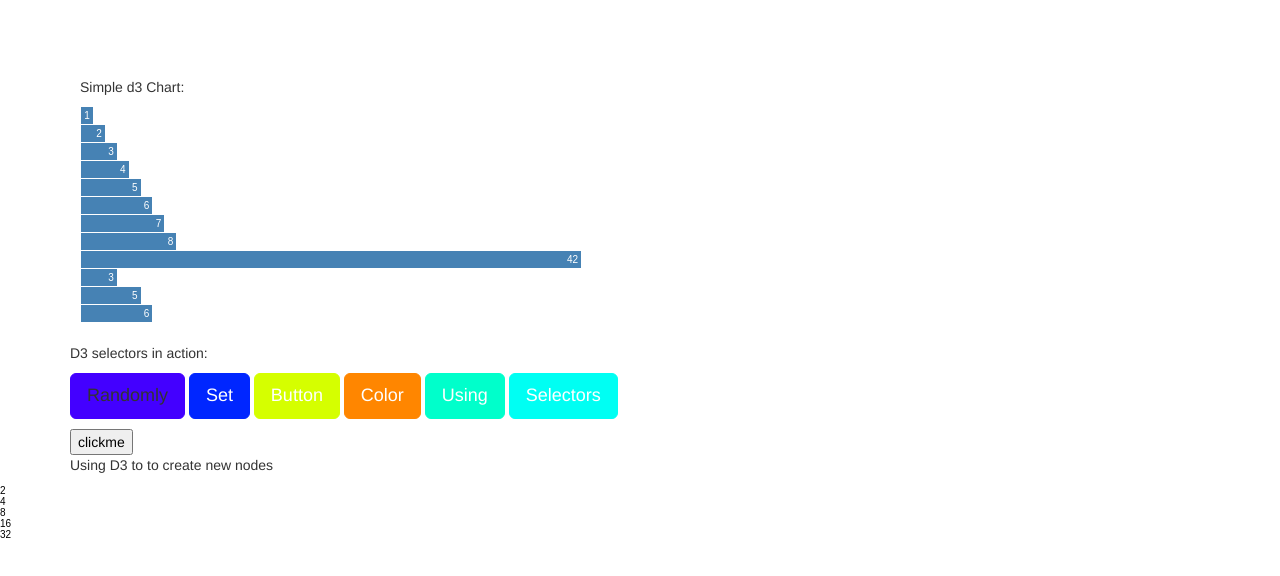
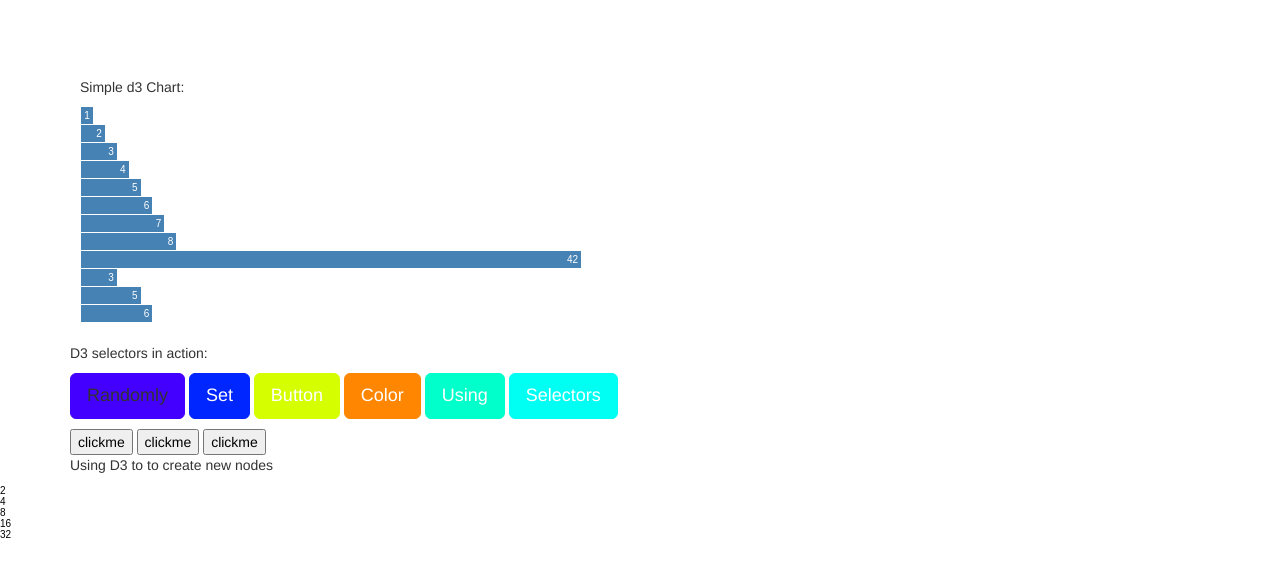
Before and after one commit to piam/d3, a plain HTML site: page index.html in a window 1280 px wide. Shown: the part 192-768 px from the top of the page. Drawn offline with nearby package versions, Linux system fonts and the light colour scheme.

Commit message:
Added separate buttons for each mix panel task
identify, track, set properties

```diff
--- a/index.html
+++ b/index.html
@@ -112,7 +112,23 @@ mixpanel.init("31e20772858d1954ef9dcb79f18ffd70");
 	  </script>
 
 	  <!-- Simple button for MixPanel tracking test -->
-	  <input id="clickMe" type="button" value="clickme" onclick="mixpanel.identify('12148'); mixpanel.track('event');" />
+	  <input id="Identify" type="button" value="clickme" onclick="mixpanel.identify('12148'); mixpanel.track('event');" />
+
+	  <input id="track" type="button" value="clickme" onclick="mixpanel.track('event');" />
+
+	  <input id="setProperties" type="button" value="clickme" onclick='
+
+	  mixpanel.people.set({
+    "$email": "jsmith@example.com",    // only special properties need the $
+
+    "$created": "2011-03-16 16:53:54",
+    "$last_login": new Date(),         // properties can be dates...
+
+    "credits": 150,                    // ...or numbers
+
+    "gender": "Male"                    // feel free to define your own properties
+	}); '
+	  />
 
 
 	  <!-- Enter/Exit example -->
```
